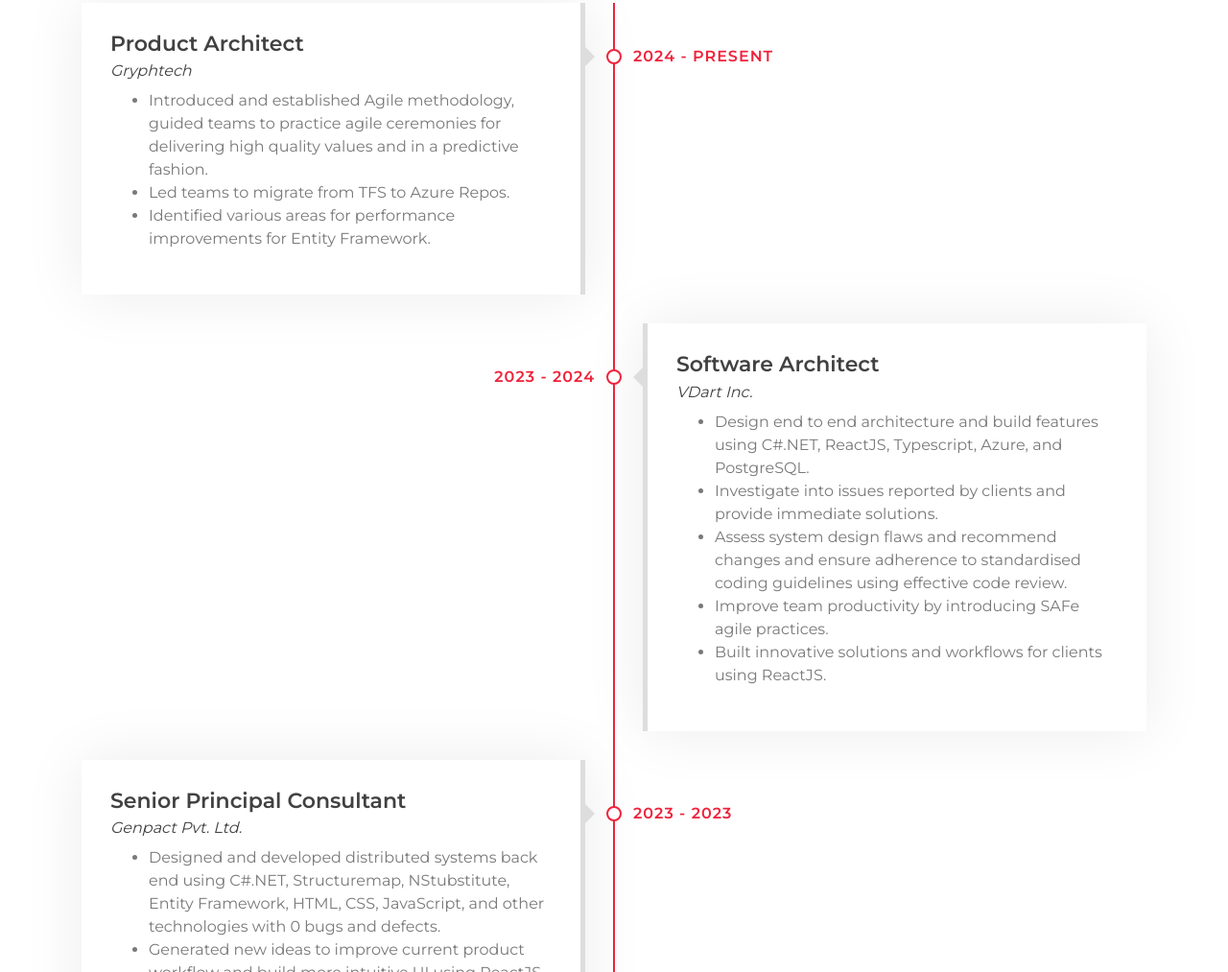
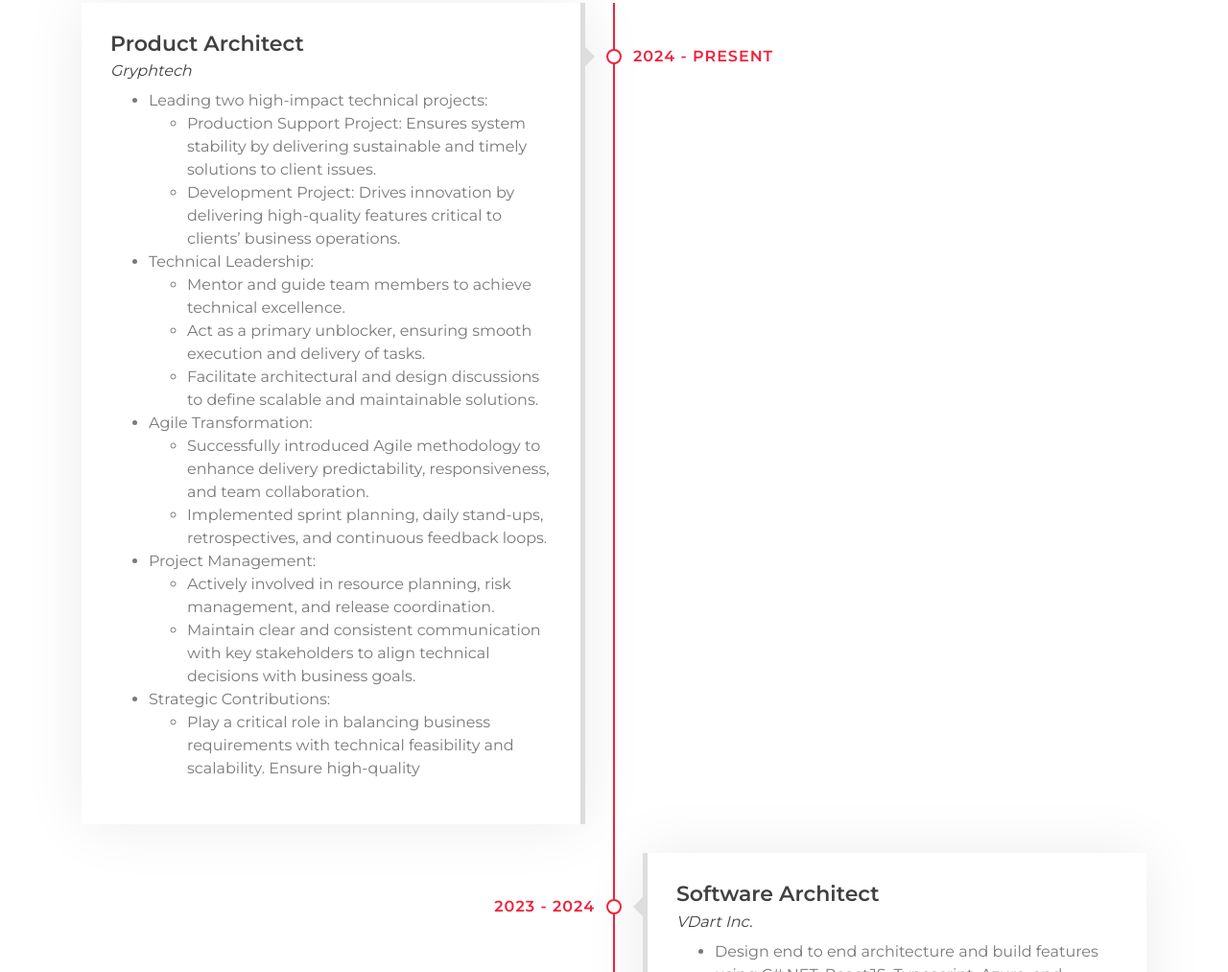
Before and after one commit to Saswat1983/SaswatBehera, a plain HTML site: page index.html in a window 1280 px wide. Shown: the part 2573-3586 px from the top of the page at 96% size. Drawn offline with nearby package versions, Linux system fonts and the light colour scheme.

Commit message:
Update index.html

```diff
--- a/index.html
+++ b/index.html
@@ -259,11 +259,32 @@
                         <h2>Product Architect</h2>
                         <h4>Gryphtech</h4>
                         <ul>
-                            <li>Introduced and established Agile methodology, guided teams to practice agile ceremonies
-                                for delivering high quality values and in a predictive fashion.</li>
-                            <li>Led teams to migrate from TFS to Azure Repos.</li>
-                            <li>Identified various areas for performance improvements for Entity Framework.</li>
+                           <li>Leading two high-impact technical projects:
+				   <ul>
+<li>Production Support Project: Ensures system stability by delivering sustainable and timely solutions to client
+issues.</li>
+<li>Development Project: Drives innovation by delivering high-quality features critical to clients’ business
+operations.</li>
+					   </ul></li>
+<li>Technical Leadership:
+<ul><li>Mentor and guide team members to achieve technical excellence.</li>
+<li>Act as a primary unblocker, ensuring smooth execution and delivery of tasks.</li>
+<li>Facilitate architectural and design discussions to define scalable and maintainable solutions.</li>
+</ul>	</li>
+<li>Agile Transformation:
+<ul><li>Successfully introduced Agile methodology to enhance delivery predictability, responsiveness, and team
+collaboration.</li>
+<li>Implemented sprint planning, daily stand-ups, retrospectives, and continuous feedback loops.</li>
+</ul></li>
 
+<li>Project Management:
+<ul><li>Actively involved in resource planning, risk management, and release coordination.</li>
+<li>Maintain clear and consistent communication with key stakeholders to align technical decisions with
+business goals.</li></ul></li>
+<li> Strategic Contributions:
+<ul><li>Play a critical role in balancing business requirements with technical feasibility and scalability.
+Ensure high-quality</li>
+	</ul></li>
                         </ul>
                     </div>
                 </div>
```
